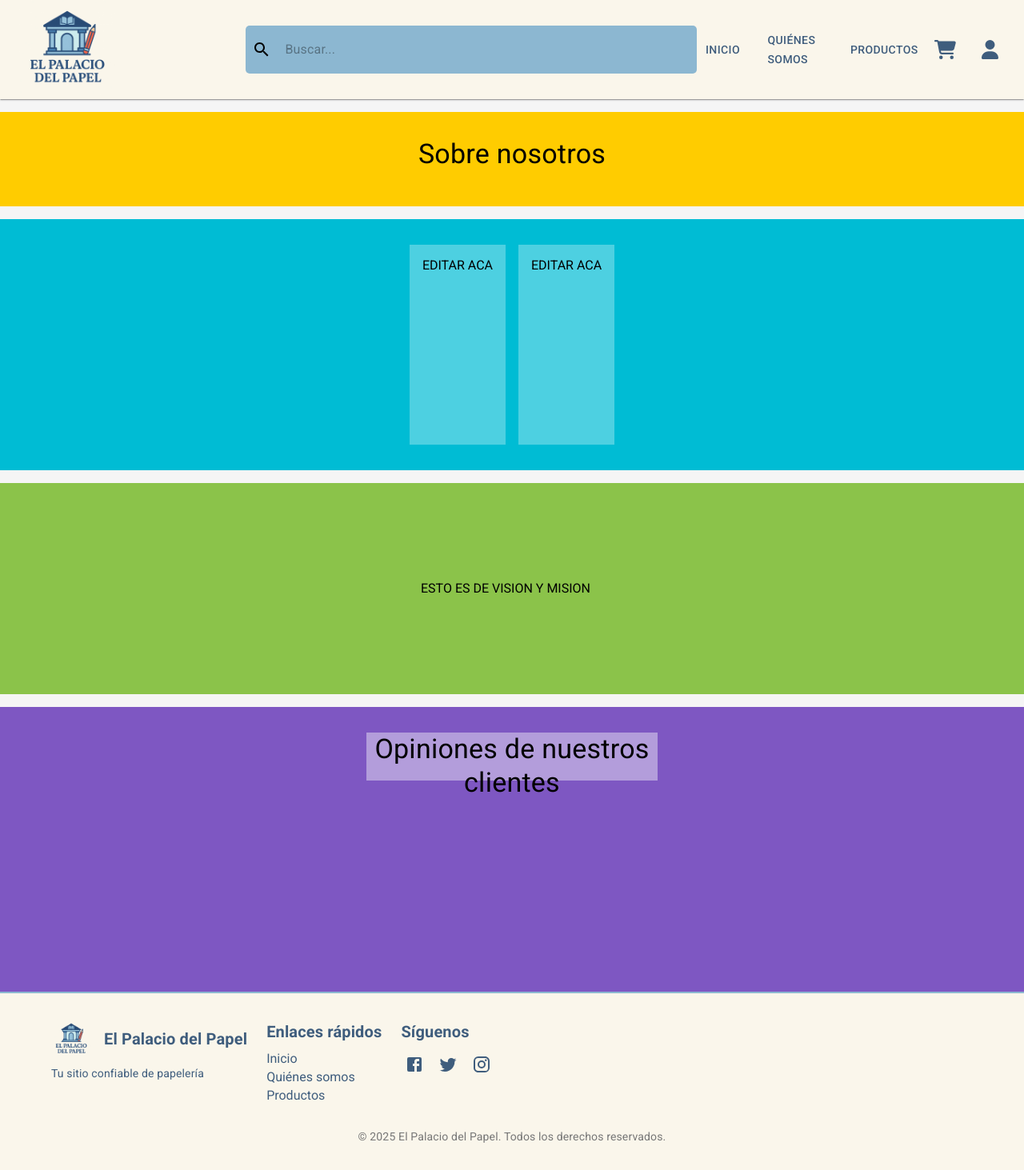
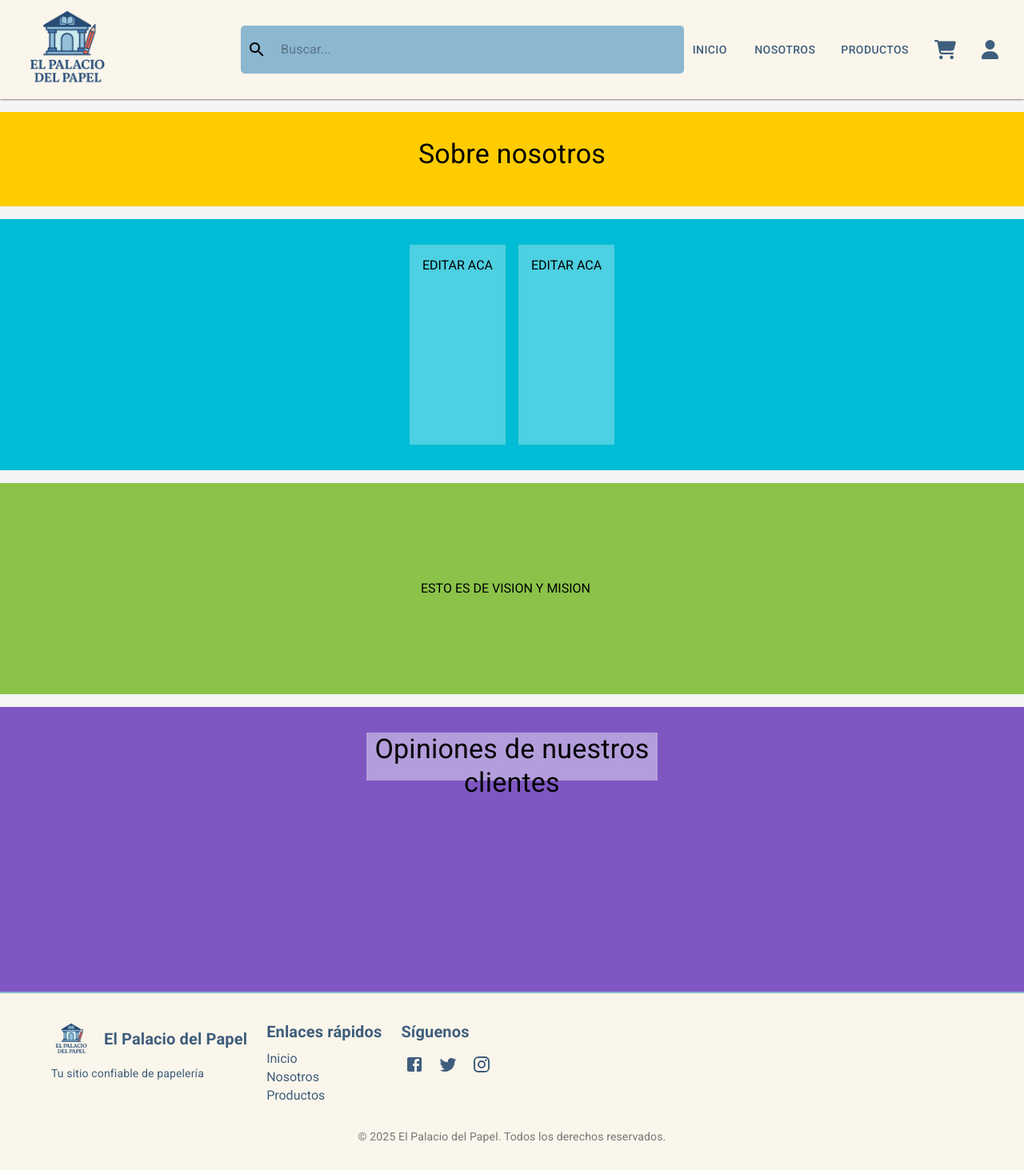
Before and after one commit to Arekkazu/papeleria, a React (Vite) app: page / in a window 1280 px wide. Shown: the whole page at 80% size. Built offline with nearby package versions, Linux system fonts and the light colour scheme.

Commit message:
cambio boton-enlace quienes somos a nosotros

```diff
--- a/src/components/footer.jsx
+++ b/src/components/footer.jsx
@@ -29,7 +29,7 @@ const Footer = () => {
           <Grid item xs={12} sm={4}>
             <FooterTitle variant="h6">Enlaces rápidos</FooterTitle>
             <Box sx={{ display: "flex", flexDirection: "column", gap: 0.5 }}>
-              {["Inicio", "Quiénes somos", "Productos"].map((text) => (
+              {["Inicio", "Nosotros", "Productos"].map((text) => (
                 <FooterLink key={text} href="#">
                   {text}
                 </FooterLink>
--- a/src/components/navbar.jsx
+++ b/src/components/navbar.jsx
@@ -36,7 +36,7 @@ export const Navbar = () => {
           alignItems="center"
           sx={{ flex: 1, justifyContent: "flex-end" }}
         >
-          {["Inicio", "Quiénes somos", "Productos"].map((text) => (
+          {["Inicio", "Nosotros", "Productos"].map((text) => (
             <NavButton key={text} href="#">
               {text}
             </NavButton>
```
